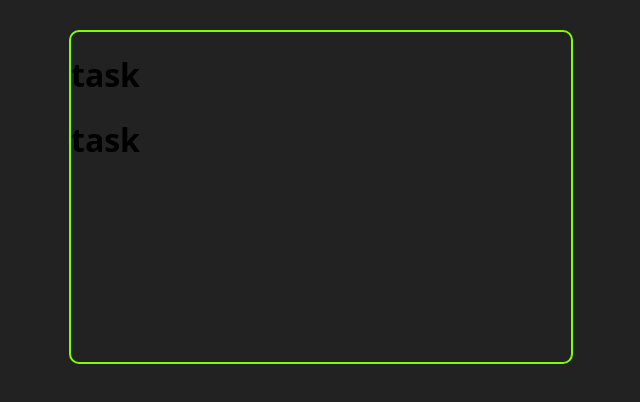
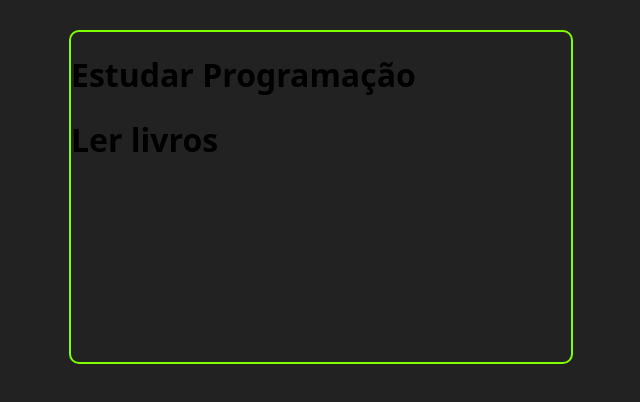
Before and after one commit to RivaniaGomes/React_Tasks, a React (Vite) app in the folder cursoReact/: page / in a window 1280 px wide. Shown: the top 402 px of the page, without its empty margins (319-959 px from the left). Built offline with nearby package versions, Linux system fonts and the light colour scheme.

Commit message:
Criando componente para passar props e renderizar

```diff
--- a/cursoReact/src/App.jsx
+++ b/cursoReact/src/App.jsx
@@ -1,6 +1,6 @@
 import React, { useState} from "react"
 import './App.css'
-import Tasks from './components/index';
+import Tasks from './components/Tasks/index';
 
 
 function App() {
--- a/cursoReact/src/components/Task/index.jsx
+++ b/cursoReact/src/components/Task/index.jsx
@@ -1,7 +1,7 @@
 import React from "react";
 
-const Task = () => {
-    return (<h1>task</h1>);
+const Task = ({task}) => {
+    return (<h1>{task.title}</h1>);
 }
 
 export default Task;
--- a/cursoReact/src/components/index.jsx
+++ b/cursoReact/src/components/Tasks/index.jsx
@@ -1,10 +1,12 @@
 import React from "react";
-import Task from './Task/index';
+import Task from '../Task/index';
 
 const Tasks = ({ tasks }) => {
     return (
         <>
-            {tasks.map(task => <Task />)}
+            {tasks.map((task) => (
+                <Task task={task} />
+            ))}
         </>
     )
 };
```
